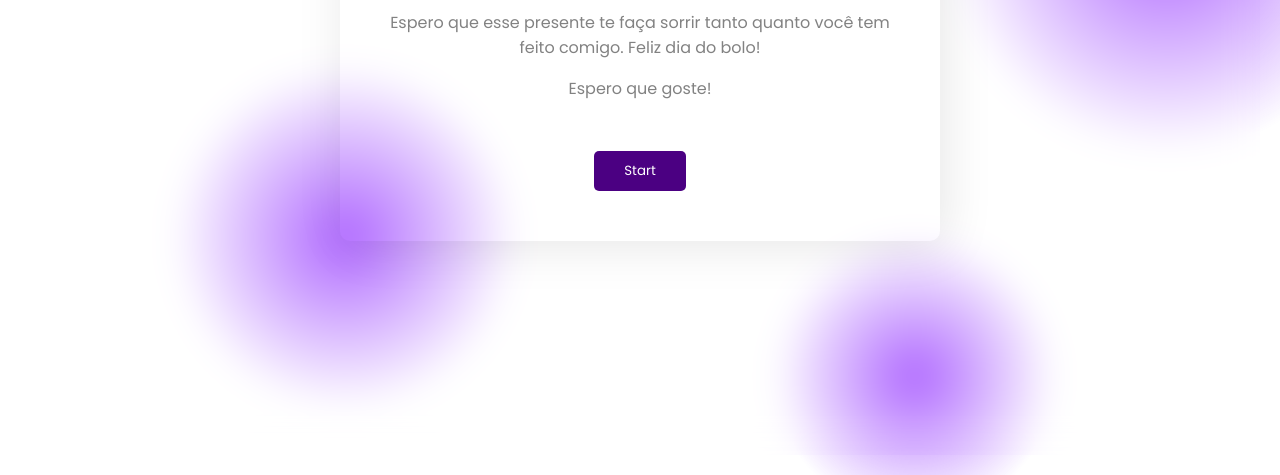
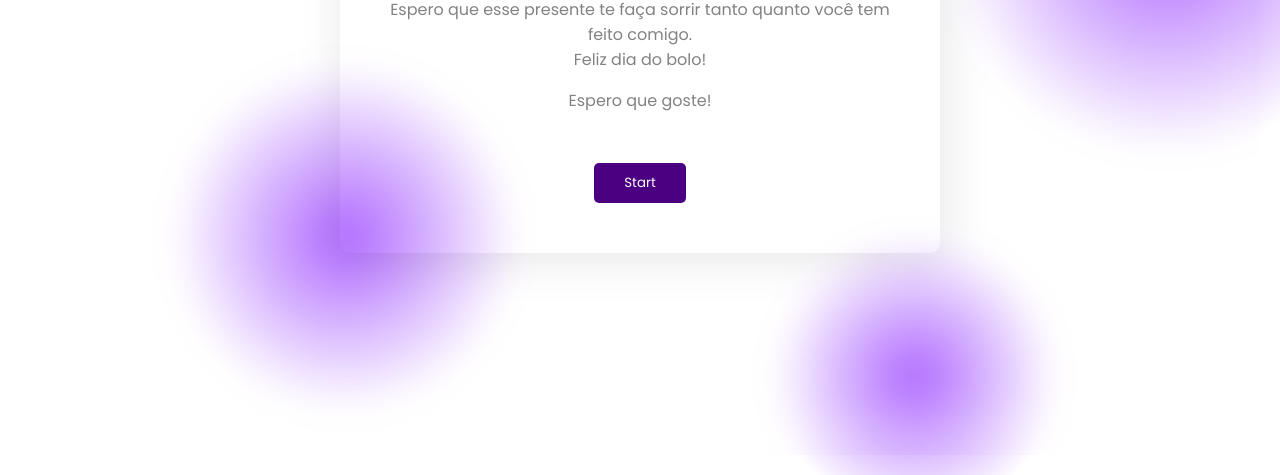
Before and after one commit to gghoxtt0ashhh/birthday-gift, a plain HTML site: page index.html in a window 1280 px wide. Shown: the part 365-840 px from the top of the page. Drawn offline with Linux system fonts and the light colour scheme.

Commit message:
Update index.html

```diff
--- a/index.html
+++ b/index.html
@@ -13,7 +13,7 @@
       <div class="content">
         <h1>Happy Birthday!</h1>
         <p>
-          Espero que esse presente te faça sorrir tanto quanto você tem feito comigo. Feliz dia do bolo!
+          Espero que esse presente te faça sorrir tanto quanto você tem feito comigo. <br>Feliz dia do bolo!
         </p>
         <p class="text2">Espero que goste!</p>
         <div class="button">
```
